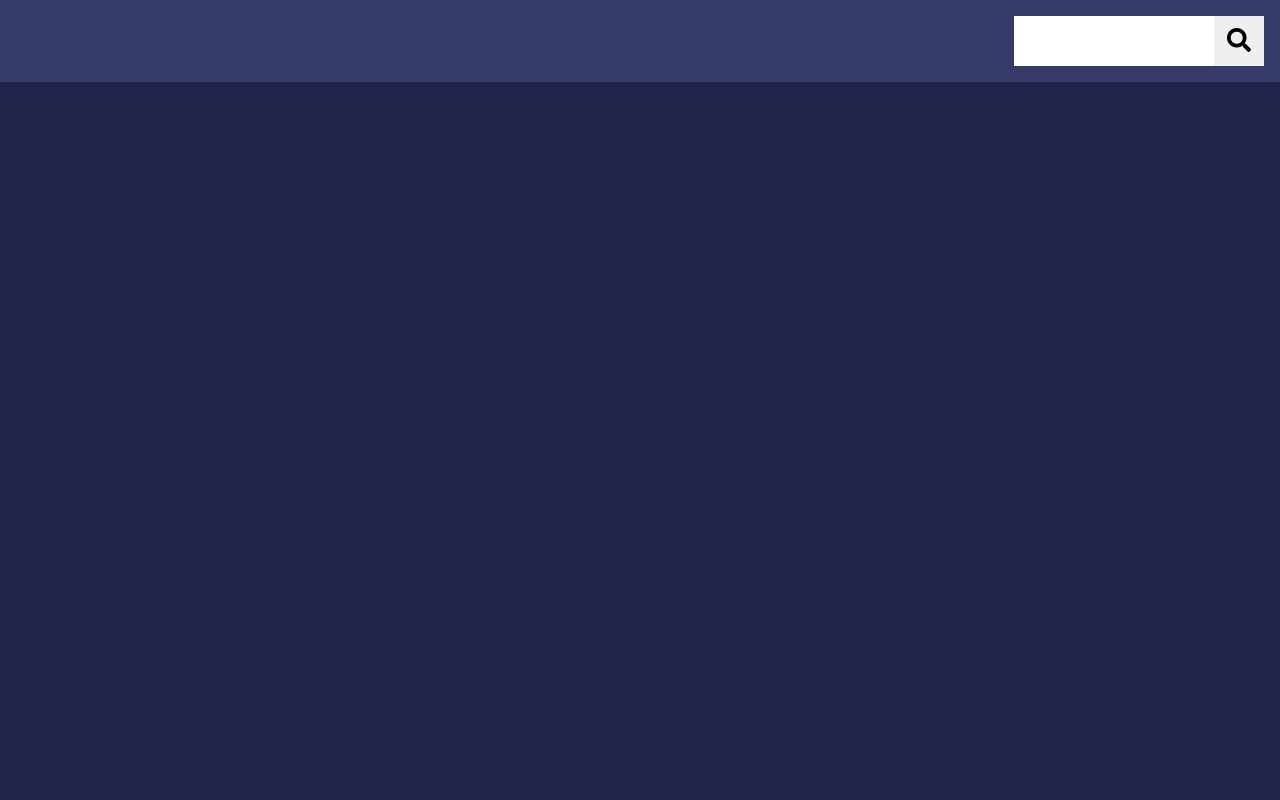
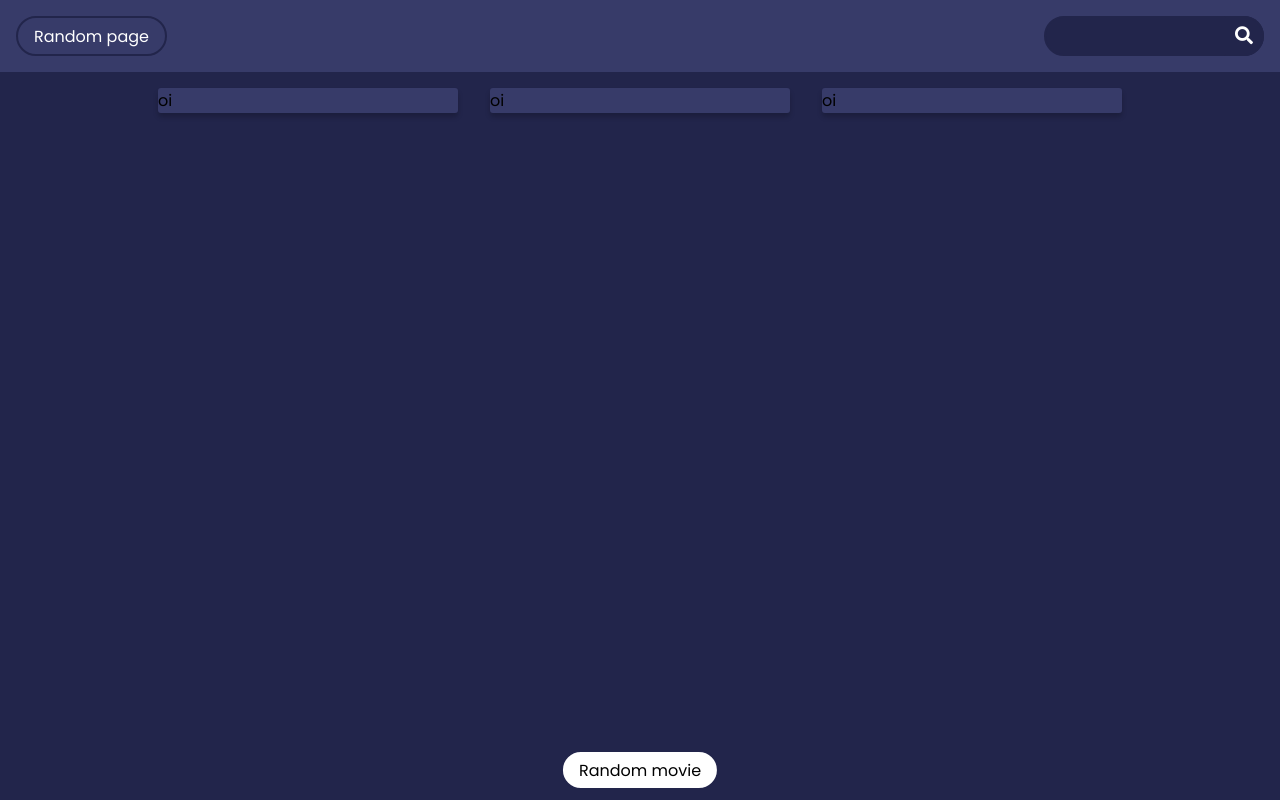
Before and after one commit to RuuuFF/movie-app, a plain HTML site: page index.html in a window 1280 px wide. Both pictures are taken after a click on the button 1239 px from the left and 41 px from the top of the page. Drawn offline with Linux system fonts and the light colour scheme; no server answers.

Commit message:
Novas funcionalidades e comentários

```diff
--- a/index.html
+++ b/index.html
@@ -11,6 +11,9 @@
 
 <body>
   <header>
+    <div>
+      <button id="random-page" class="random-page">Random page</button>
+    </div>
     <form id="form">
       <div class="search-container">
         <input type="text" id="search" class="search" placeholder="Search">
@@ -18,11 +21,24 @@
           <i class="fas fa-search"></i>
         </button>
       </div>
-      <!--<input type="text" id="search" class="search" placeholder="Search">-->
     </form>
   </header>
 
-  <main id="main"></main>
+  <main id="main">
+    <div class="movie">
+      oi
+    </div>
+    <div class="movie">
+      oi
+    </div>
+    <div class="movie">
+      oi
+    </div>
+  </main>
+
+  <div id="random-movie-container" class="random-movie-container">
+    <button id="random-movie" class="random-movie random-page">Random movie</button>
+  </div>
 
   <script src="main.js"></script>
 </body>
--- a/main.js
+++ b/main.js
@@ -1,4 +1,4 @@
-const API_URL = 'https://api.themoviedb.org/3/discover/movie?sort_by=popularity.desc&api_key=d6de4e7bc20889decc71162a1b451efe&page=1'
+const API_URL = 'https://api.themoviedb.org/3/discover/movie?sort_by=popularity.desc&api_key=d6de4e7bc20889decc71162a1b451efe&page='
 const IMG_PATH = 'https://image.tmdb.org/t/p/w1280'
 // w1280 = width: 1280px
 const SEARCH_API = 'https://api.themoviedb.org/3/search/movie?api_key=d6de4e7bc20889decc71162a1b451efe&query="'
@@ -7,8 +7,10 @@ const form = document.getElementById('form')
 const search = document.getElementById('search')
 const main = document.getElementById('main')
 
-// Get initial movies
-getMovies(API_URL)
+let page = '1'
+
+// Chama os filmes iniciais
+getMovies(API_URL + page)
 
 async function getMovies(url) {
   const res = await fetch(url)
@@ -61,15 +63,115 @@ form.addEventListener('submit', event => {
 })
 
 
-// Botão search
+// Botão "search" e "get random page"
 const search_container = document.querySelector('.search-container');
 const btn = document.querySelector('.btn');
+const randomPage = document.getElementById('random-page')
+const randomMovie = document.getElementById('random-movie')
+
 
 btn.addEventListener('click', () => {
   search_container.classList.toggle('active');
-  if (search_container.classList.contains('active')) search.focus();
+  if (search_container.classList.contains('active')) {
+    search.focus();
+    if (document.body.clientWidth <= 580) {
+      randomPage.classList.add('hidden')
+    } else {
+      randomPage.classList.remove('hidden')
+    }
+  }
 });
 
+
 search.addEventListener('blur', () => {
-  if (search.value === '') search_container.classList.remove('active')
+  if (search.value === '') { search_container.classList.remove('active')
+    randomPage.classList.remove('hidden')
+  }
 })
+
+
+// Adiciona um ouvidor de eventos do tipo clique no botão "randomPage"
+randomPage.addEventListener('click', () => {
+  // Chama a função "clearRandomMovie"
+  clearRandomMovie()
+
+  // Atribui a page algum valor aleatório entre 0 e 50
+  page = Math.floor(Math.random() * 50)
+
+  // Chama a função "getMovies" passando o valor de "API_URL" + "page"
+  getMovies(API_URL + page)
+})
+
+
+// Adiciona um ouvidor de eventos no botão "random-movie"
+randomMovie.addEventListener('click', randomSelect)
+
+
+// Função "clearRandomMovie"
+function clearRandomMovie() {
+  // Pega todos os elementos com a classe ".movie"
+  const movies = document.querySelectorAll('.movie')
+  // Remove a classe "highlight" dos itens dentro de "movies"
+  movies.forEach(movie => movie.classList.remove('highlight'))
+}
+
+
+// Função que seleciona o filme com uma "animação"
+function randomSelect() {
+  // Chama a função "clearRandomMovie"
+  clearRandomMovie()
+
+  // Seta o tempo como 30ms
+  const time = 30
+
+  // Executa uma função a cada intervalo de 100ms na variável "interval"
+  const interval = setInterval(() => {
+    // Chama a função "pickRandomMovie" e armazena o valor do seu retorno em "randomMovie"
+    const randomMovie = pickRandomMovie()
+
+    // Chama a função "highlightMovie" com o retorno de "randomMovie"
+    highlightMovie(randomMovie)
+
+    // Chama a função "unHighlightMovie" passando o retorno de "randomMovie"
+    setTimeout(() => unHighlightMovie(randomMovie), 100)
+  }, 100)
+
+  // Executa a função após "time * 100" (valor de time (que é 30) * 100)
+  setTimeout(() => {
+    // Interrompe o intervalo de "interval"
+    clearInterval(interval)
+
+    // Executa uma função após 100ms
+    setTimeout(() => {
+      // Chama a função "pickRandomMovie" e armazena o valor do seu retorno em "randomMovie"
+      const randomMovie = pickRandomMovie()
+
+      // Chama "highlightMovie" com o valor de "randomMovie"
+      highlightMovie(randomMovie)
+
+      // Faz a tela rolar até o elemento selecionado
+      randomMovie.scrollIntoView()
+    }, 100)
+  }, time * 100)
+}
+
+
+// Função que seleciona alguma tag aleatória com a classe "movie"
+function pickRandomMovie() {
+  // Pega todos os elementos com a classe "movie" do documento
+  const movies = document.querySelectorAll('.movie')
+
+  // Retorna algum item de "movies" tendo seu índice como um número aleatório entre 0 e o comprimeiro de "movies"
+  return movies[Math.floor(Math.random() * movies.length)]
+}
+
+
+// Função que adiciona a classe "highlight"
+function highlightMovie(movie) {
+  movie.classList.add('highlight')
+}
+
+// Função que remove a classe "highlight"
+function unHighlightMovie(movie) {
+  movie.classList.remove('highlight')
+}
--- a/style.css
+++ b/style.css
@@ -19,22 +19,56 @@ header {
   background-color: var(--secondary-color);
   padding: 1rem;
   display: flex;
-  justify-content: flex-end;
+  align-items: center;
+  justify-content: space-between;
+}
+
+.random-page {
+  background-color: var(--secondary-color);
+  color: #fff;
+  font-family: inherit;
+  font-weight: 400;
+  font-size: 1rem;
+  padding: 0 1rem;
+  border: 2px solid var(--primary-color);
+  border-radius: 50px;
+  height: 40px;
+  cursor: pointer;
+  opacity: 1;
+  transition: opacity .4s ease, transform .5s ease, color .3s ease, background-color .1s ease, color .1s ease;
+}
+
+.random-page:hover {
+  background-color: orange;
+  color: var(--primary-color);
+}
+
+.random-page.hidden {
+  opacity: 0;
+  transform: translateX(-200%);
 }
 
 .search-container {
   position: relative;
-  height: 50px;
+  height: 40px;
 }
 
 .search-container .search {
-  background-color: #fff;
+  background-color: var(--secondary-color);
+  color: rgba(255, 255, 255, 0.8);
   padding: 15px;
-  border: 0;
+  border: 2px solid var(--primary-color);
+  border-radius: 50px;
   font-size: 18px;
-  width: 50px;
-  height: 50px;
-  transition: width .5s ease, padding .5s ease-out;
+  width: 40px;
+  height: 40px;
+  transition: width .5s ease, padding .5s ease-out, background-color .5s ease;
+}
+
+.search-container.active .search {
+  width: 220px;
+  padding-right: 55px;
+  background-color: var(--primary-color)
 }
 
 .search-container .search::placeholder {
@@ -50,22 +84,28 @@ header {
   position: absolute;
   top: 0;
   right: 0; /* left: 0 */
-  height: 50px;
-  width: 50px;
-  border: 0;
-  font-size: 24px;
+  height: 40px;
+  width: 40px;
+  color: #fff;
+  background-color: var(--secondary-color);
+  border: 2px solid var(--primary-color);
+  border-radius: 50%;
+  font-size: 18px;
   cursor: pointer;
-  transition: transform .5s ease;
+  transition: transform .5s ease, border-radius .3s ease .3s, border-left-color .5s ease, background-color .5s ease;
 }
 
+.search-container.active .btn {
+  border-radius: 0 50% 50% 0;
+  border-left-color: #22254b55;
+  background-color: var(--primary-color);
+  transition: border-radius .3s ease 70ms;
+}
+
+.random-page:focus,
 .btn:focus,
 .search:focus {
   outline: none;
-}
-
-.search-container.active .search {
-  width: 250px; /* 200px */
-  padding-right: 65px;
 }
 
 main {
@@ -82,6 +122,12 @@ main {
   width: 300px;
   position: relative;
   overflow: hidden;
+}
+
+.movie.highlight {
+  background-color: orange;
+  color: var(--primary-color);
+  box-shadow: 0 0 6px orange;
 }
 
 .movie img {
@@ -136,3 +182,15 @@ main {
 .movie:hover .overview {
   transform: translateY(0);
 }
+
+#random-movie-container {
+  position: fixed;
+  bottom: 10px;
+  left: 50%;
+  transform: translateX(-50%);
+}
+
+.random-movie-container .random-page {
+  background-color: #fff;
+  color: #000;
+}
```
